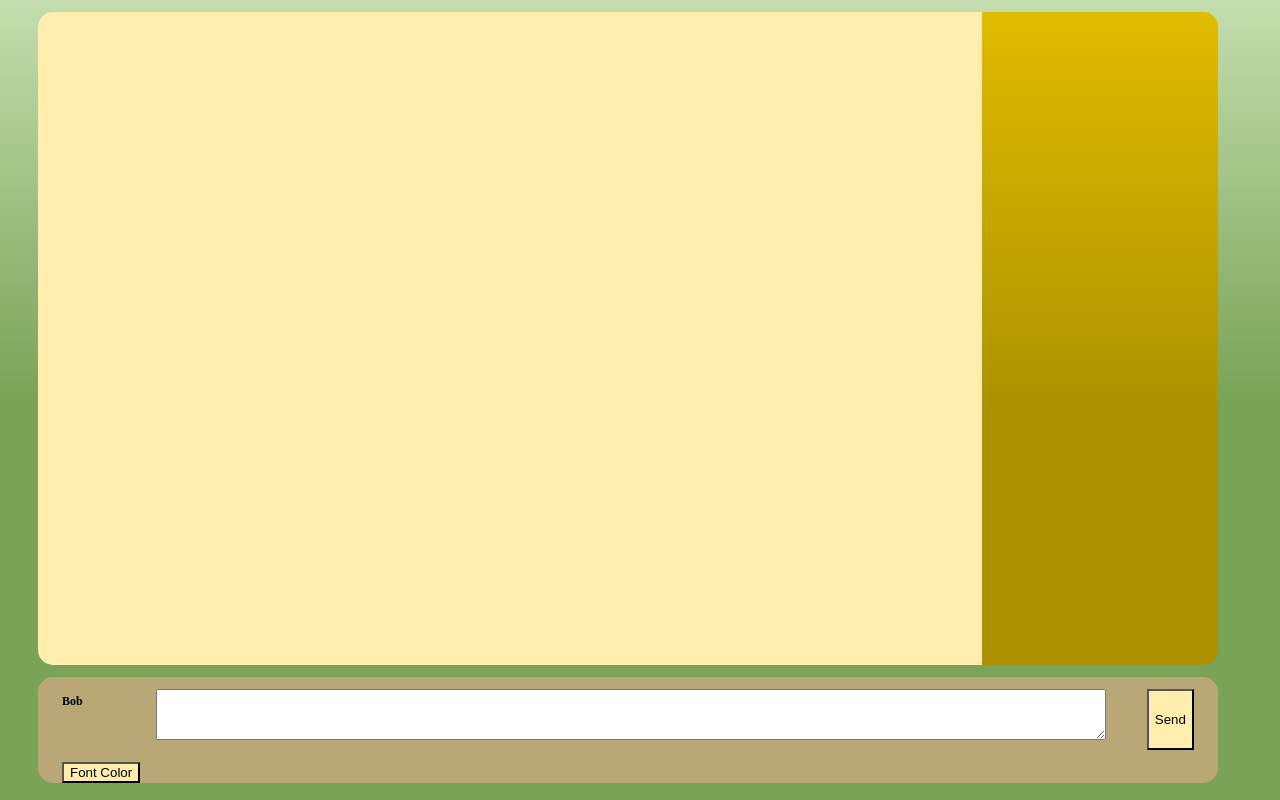
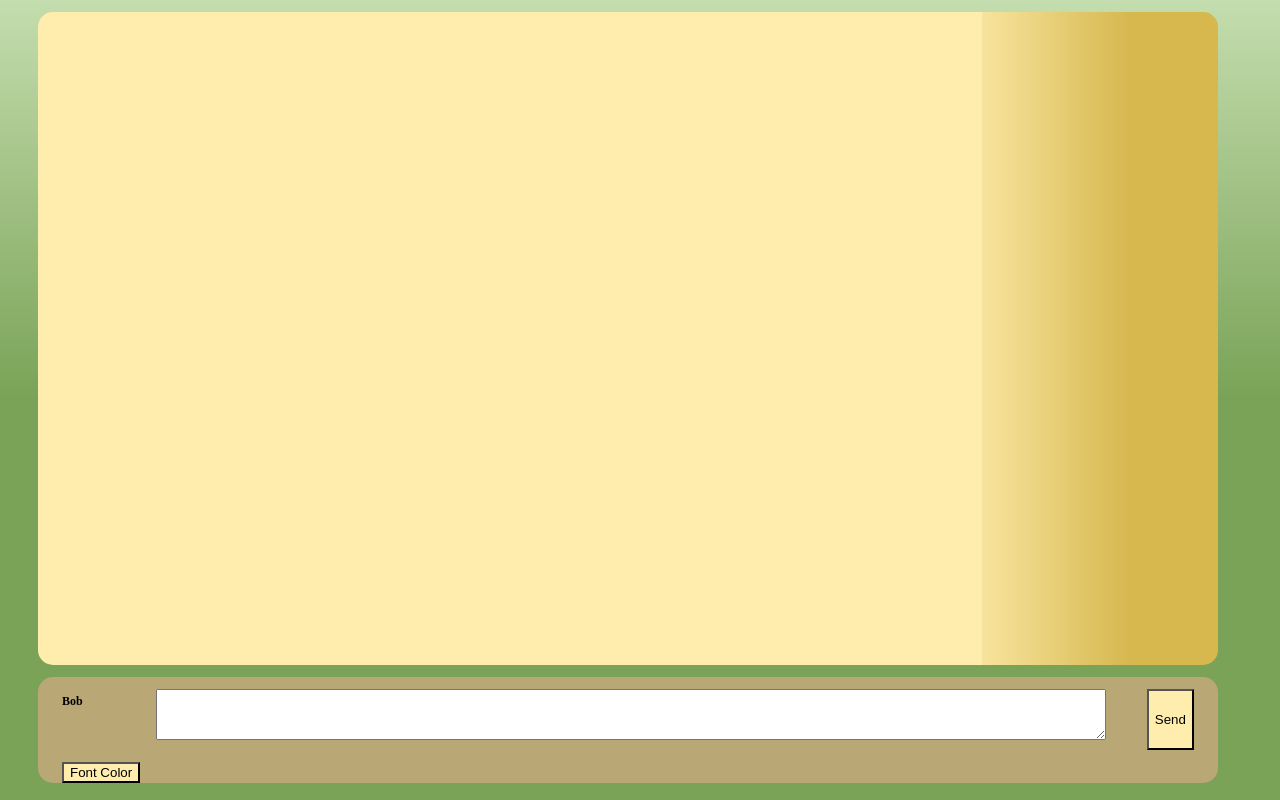
Before and after one commit to Jach/chatterpy, a Python web app: template templates/index.html in a window 1280 px wide. Run offline with Jinja, Linux system fonts and the light colour scheme; the template is opened without the code that fills it: most values are stand-ins (such as "Sample title", 1, 10 or a date in 2020); some libraries are stand-ins or nearby versions.

Commit message:
possibly better looking?

```diff
--- a/static/style.css
+++ b/static/style.css
@@ -22,7 +22,7 @@ body {
   float: right;
   width: 20%;
   height: 85%;
-  background: #ac9200 url('/static/bg2.png') center top repeat-x;
+  background: #d6b84f url('/static/bg2.png') left top repeat-y;
 
   /* nice rounded corners for less primitive browsers */
   -moz-border-radius: 0 15px 15px 0;
```
Also changed, not shown: static/bg2.png.
